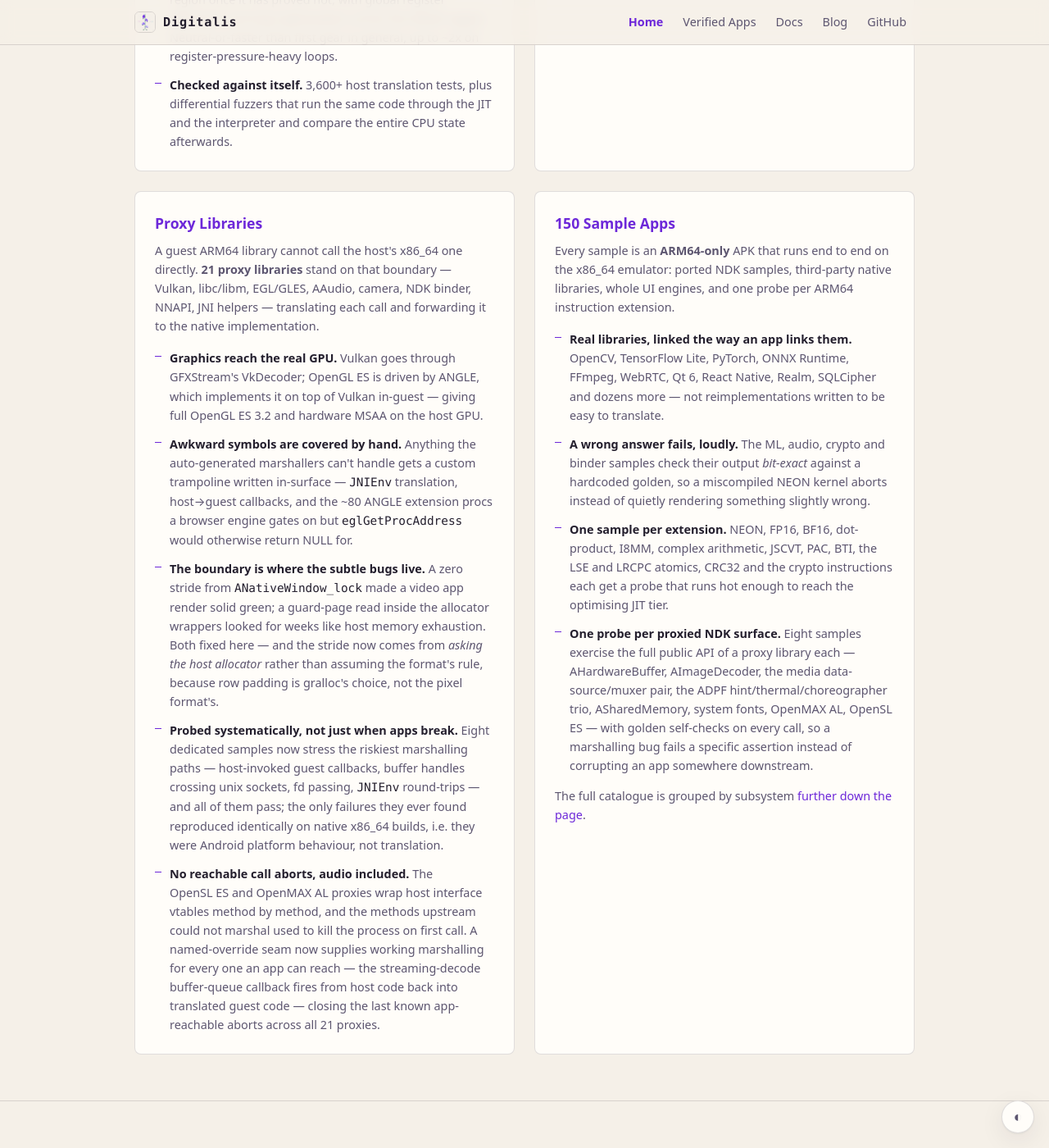
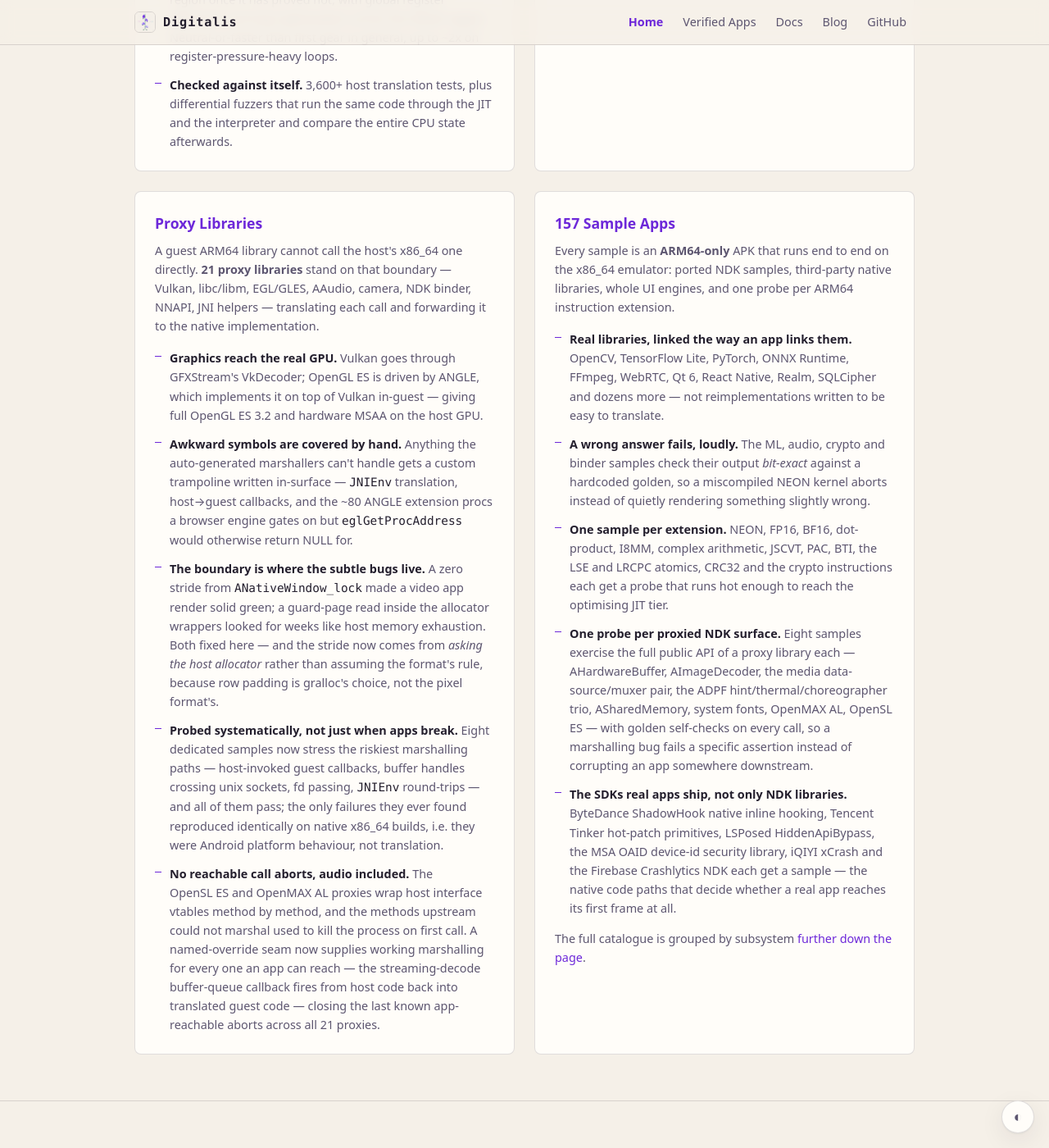
Before and after one commit to DigitalisX64/digitalisx64.github.io, a Jekyll site: the page built from index.html, in a window 1280 px wide and 1400 px high, scrolled down 2836 px. Shown: the whole window at 82% size. Built offline with Jekyll 4.4.1, drawn with Linux system fonts in a browser that asks for light colours; some of the changed text lies outside the part shown.

Commit message:
index: 157 samples + App-framework & instrumentation SDKs group
Adds the native-SDK sample cluster (ShadowHook inline hooking, Tinker
hot-patch, HiddenApiBypass, MSA OAID security lib, xCrash, Firebase
Crashlytics, Yoga) to the sample catalogue, bumps the headline count to
157, and notes native inline hooking / linker introspection in the
sample-apps feature card.

```diff
--- a/index.html
+++ b/index.html
@@ -143,13 +143,14 @@ layout: null
           </ul>
         </div>
         <div class="feature-card">
-          <h3>150 Sample Apps</h3>
+          <h3>157 Sample Apps</h3>
           <p>Every sample is an <strong>ARM64-only</strong> APK that runs end to end on the x86_64 emulator: ported NDK samples, third-party native libraries, whole UI engines, and one probe per ARM64 instruction extension.</p>
           <ul class="feature-list">
             <li><strong>Real libraries, linked the way an app links them.</strong> OpenCV, TensorFlow Lite, PyTorch, ONNX Runtime, FFmpeg, WebRTC, Qt 6, React Native, Realm, SQLCipher and dozens more &mdash; not reimplementations written to be easy to translate.</li>
             <li><strong>A wrong answer fails, loudly.</strong> The ML, audio, crypto and binder samples check their output <em>bit-exact</em> against a hardcoded golden, so a miscompiled NEON kernel aborts instead of quietly rendering something slightly wrong.</li>
             <li><strong>One sample per extension.</strong> NEON, FP16, BF16, dot-product, I8MM, complex arithmetic, JSCVT, PAC, BTI, the LSE and LRCPC atomics, CRC32 and the crypto instructions each get a probe that runs hot enough to reach the optimising JIT tier.</li>
             <li><strong>One probe per proxied NDK surface.</strong> Eight samples exercise the full public API of a proxy library each &mdash; AHardwareBuffer, AImageDecoder, the media data-source/muxer pair, the ADPF hint/thermal/choreographer trio, ASharedMemory, system fonts, OpenMAX AL, OpenSL ES &mdash; with golden self-checks on every call, so a marshalling bug fails a specific assertion instead of corrupting an app somewhere downstream.</li>
+            <li><strong>The SDKs real apps ship, not only NDK libraries.</strong> ByteDance ShadowHook native inline hooking, Tencent Tinker hot-patch primitives, LSPosed HiddenApiBypass, the MSA OAID device-id security library, iQIYI xCrash and the Firebase Crashlytics NDK each get a sample &mdash; the native code paths that decide whether a real app reaches its first frame at all.</li>
           </ul>
           <p style="margin-top:14px">The full catalogue is grouped by subsystem <a href="#samples">further down the page</a>.</p>
         </div>
@@ -423,6 +424,19 @@ layout: null
           <div class="sample-item">hello-cntvct</div>
           </div>
         </div>
+        <div class="sample-group">
+          <h3 class="sample-group-title">App-framework &amp; instrumentation SDKs <span class="sample-group-count">7</span></h3>
+          <p class="sample-group-desc">Native inline hooking, hot-patch, crash capture, device-id security and flexbox layout — the SDKs real apps bundle</p>
+          <div class="samples-grid">
+          <div class="sample-item">hello-shadowhook</div>
+          <div class="sample-item">hello-tinker</div>
+          <div class="sample-item">hello-hiddenapibypass</div>
+          <div class="sample-item">hello-msaoaid</div>
+          <div class="sample-item">hello-xcrash</div>
+          <div class="sample-item">hello-firebase-crashlytics</div>
+          <div class="sample-item">hello-yoga</div>
+          </div>
+        </div>
       </div>
 
       <p class="section-desc" style="margin-top:24px">Beyond the in-tree samples, real unmodified third-party ARM64 APKs are tracked on the <a href="apps.html">Verified Apps</a> page.</p>
```
